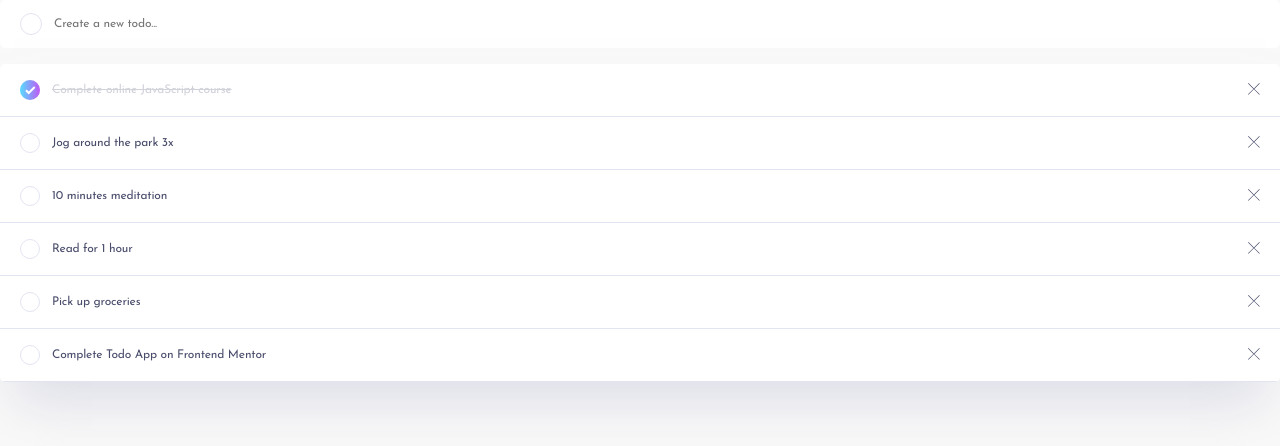
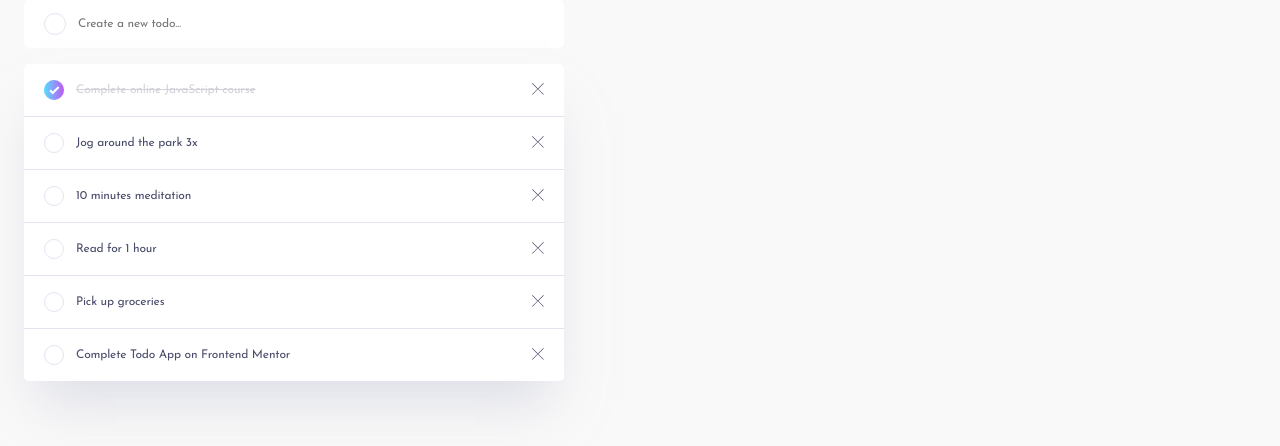
Before and after one commit to Orliland/todo-app, a React (Vite) app: page / in a window 1280 px wide. Shown: the top 446 px of the page. Built offline with nearby package versions, Linux system fonts and the light colour scheme.

Commit message:
add adjust layout

```diff
--- a/src/App.css
+++ b/src/App.css
@@ -1,4 +1,6 @@
 .main {
   display: flex;
   flex-direction: column;
+  margin: 0 2.4rem;
+  max-width: 54rem;
 }
--- a/src/components/Task/task.css
+++ b/src/components/Task/task.css
@@ -9,6 +9,11 @@
   border-bottom: 0.1rem solid var(--border-gray);
 
   background-color: var(--white);
+}
+
+.task:last-child {
+  border: 0;
+  /* TODO: no remover borde en vista de desktop */
 }
 
 .task__check {
```
